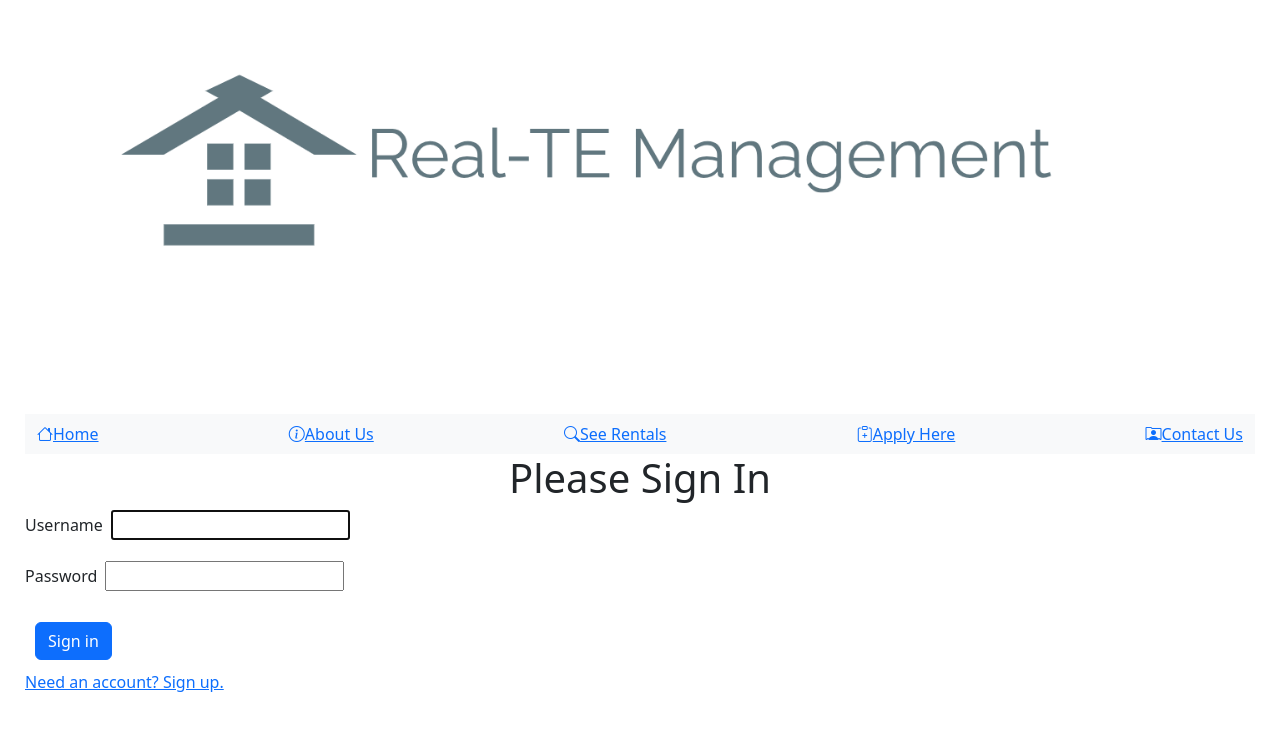
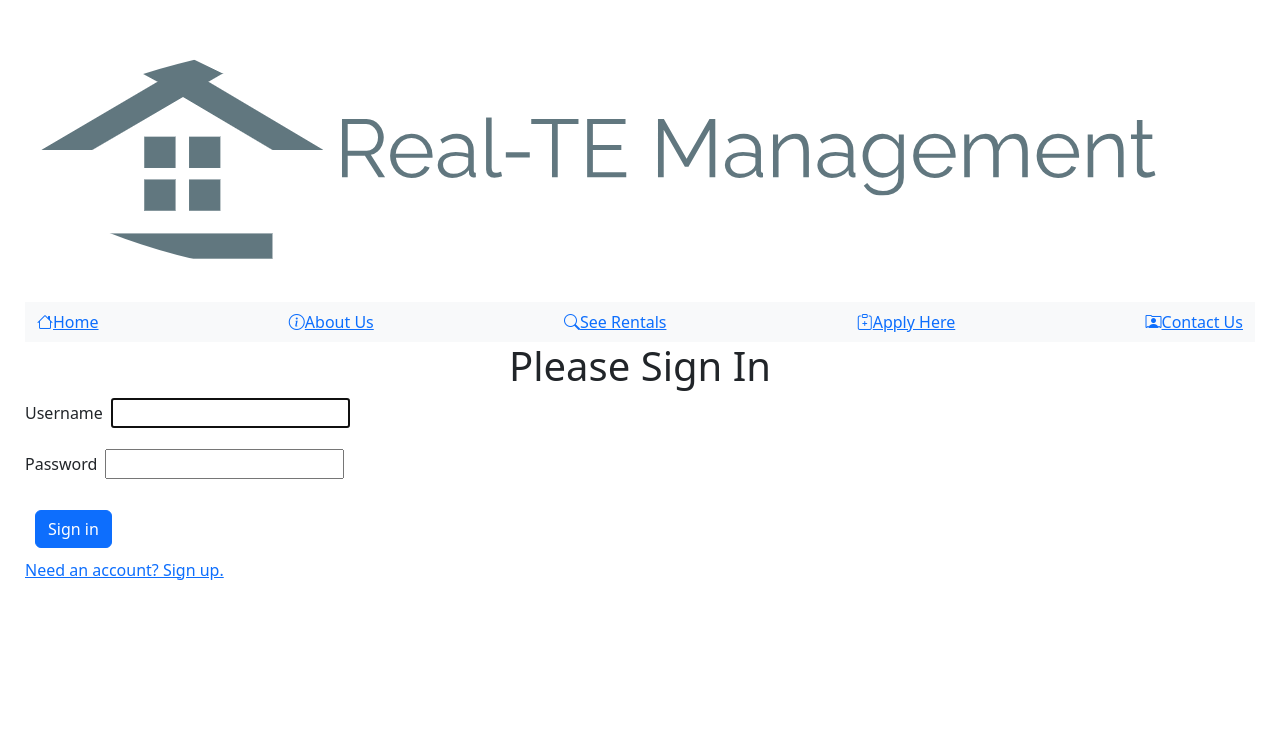
Before and after one commit to shann0n5/m03-capstone-final, a Vue app in the folder capstone/vue/: page /login in a window 1280 px wide. Shown: the part 118-848 px from the top of the page. Built offline with nearby package versions, Linux system fonts and the light colour scheme.

Commit message:
cropped the logo

```diff
--- a/capstone/vue/src/App.vue
+++ b/capstone/vue/src/App.vue
@@ -1,7 +1,7 @@
 <template>
   <main>
     <header class="app-header">
-      <img class="logo" src="../src/assets/stickHouseLogo&Name.png"/>
+      <img class="logo" src="../src/assets/stickHouseLogo&NameCropped.png">
       <!-- <h1>Real-TE Management</h1>  -->
     </header>
     <div id="capstone-app">
@@ -36,7 +36,6 @@
 @import 'bootstrap/dist/css/bootstrap.min.css';
 @import url("https://cdn.jsdelivr.net/npm/bootstrap-icons@1.11.2/font/bootstrap-icons.min.css");
 .logo {
-      display: flex;
       border-radius: 50%;
       max-width: 100%;
       height: auto;
```
Also changed, not shown: capstone/vue/src/assets/stickHouseLogo&NameCropped.png (added).
